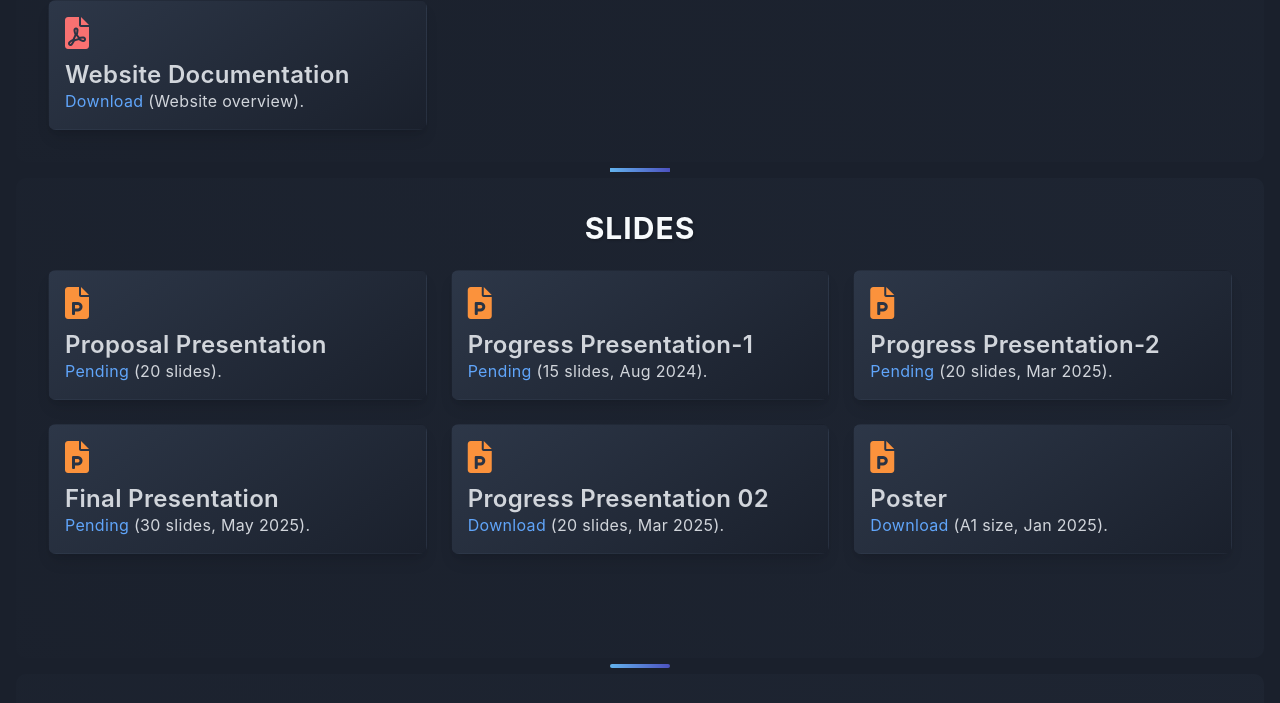
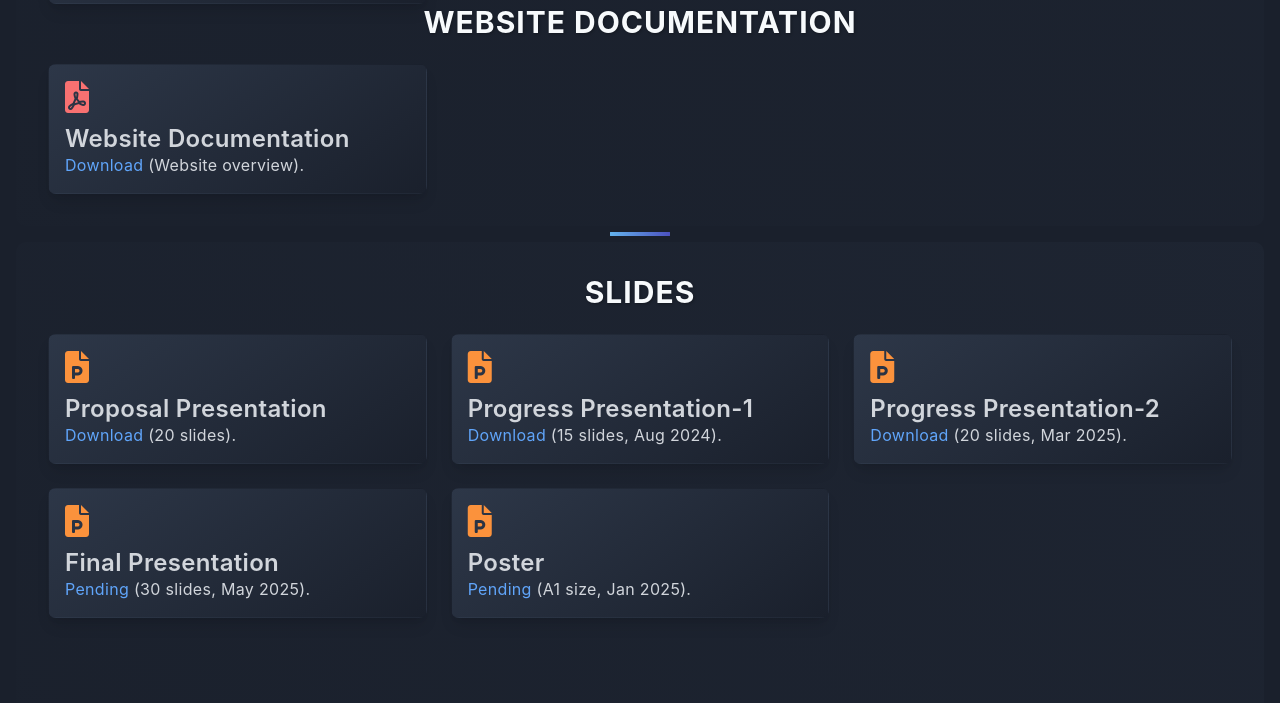
Before and after one commit to IT21278280/HazardDetectionWebsite, a plain HTML site: page index.html in a window 1280 px wide. Shown: the part 8582-9285 px from the top of the page. Drawn offline with nearby package versions, Linux system fonts and the light colour scheme.

Commit message:
Updated code files

```diff
--- a/index.html
+++ b/index.html
@@ -487,33 +487,33 @@
     <!-- Documents Section -->
     <section id="documents" class="section">
         <h2 class="section-title text-2xl md:text-3xl font-bold mb-4 md:mb-6">Documents</h2>
+        <button onclick="downloadAllFiles()" class="bg-blue-500 text-white p-2 rounded mb-4 md:mb-6 text-sm md:text-base hover:bg-blue-600 transition-colors">Download All Documents</button>
         <h3 class="section-title text-2xl md:text-3xl font-bold mb-4 md:mb-6">Final Reports</h3>
         <div class="grid grid-cols-1 sm:grid-cols-2 lg:grid-cols-3 gap-4 md:gap-6">
             <div class="card bg-gray-800 p-3 md:p-4 text-gray-300 rounded-lg shadow-lg hover:shadow-xl transition-shadow">
                 <i class="fas fa-file-pdf fa-2x mb-2 md:mb-3 text-red-400"></i>
                 <h3 class="text-lg md:text-xl font-semibold">Group Final Report</h3>
-                <p class="text-sm md:text-base"><a href="assets/pdfs/24-25j-132_Group_Final_Report.pdf" class="text-blue-400 hover:underline" target="_blank" download>Download</a> (50 pages, covers all phases).</p>
+                <p class="text-sm md:text-base"><a href="assets/pdfs/FinalReports/24-25j-132_Group_Final_Report.pdf" class="text-blue-400 hover:underline" download>Download</a> (50 pages, covers all phases).</p>
             </div>
-            <!-- Note: Individual reports (IT21278280, IT21388316, etc.) not listed in directory; assuming they are in FinalReports folder -->
             <div class="card bg-gray-800 p-3 md:p-4 text-gray-300 rounded-lg shadow-lg hover:shadow-xl transition-shadow">
                 <i class="fas fa-file-pdf fa-2x mb-2 md:mb-3 text-red-400"></i>
                 <h3 class="text-lg md:text-xl font-semibold">IT21278280_Individual_FinalReport</h3>
-                <p class="text-sm md:text-base"><a href="assets/pdfs/FinalReports/IT21278280_Individual_FinalReport.pdf" class="text-blue-400 hover:underline" target="_blank" download>Download</a> (50 pages, covers all phases).</p>
+                <p class="text-sm md:text-base"><a href="assets/pdfs/FinalReports/IT21278280_Individual_FinalReport.pdf" class="text-blue-400 hover:underline" download>Download</a> (50 pages, covers all phases).</p>
             </div>
             <div class="card bg-gray-800 p-3 md:p-4 text-gray-300 rounded-lg shadow-lg hover:shadow-xl transition-shadow">
                 <i class="fas fa-file-pdf fa-2x mb-2 md:mb-3 text-red-400"></i>
                 <h3 class="text-lg md:text-xl font-semibold">IT21388316_IndividualReport</h3>
-                <p class="text-sm md:text-base"><a href="assets/pdfs/FinalReports/IT21388316_IndividualReport.pdf" class="text-blue-400 hover:underline" target="_blank" download>Download</a> (50 pages, covers all phases).</p>
+                <p class="text-sm md:text-base"><a href="assets/pdfs/FinalReports/IT21388316_IndividualReport.pdf" class="text-blue-400 hover:underline" download>Download</a> (50 pages, covers all phases).</p>
             </div>
             <div class="card bg-gray-800 p-3 md:p-4 text-gray-300 rounded-lg shadow-lg hover:shadow-xl transition-shadow">
                 <i class="fas fa-file-pdf fa-2x mb-2 md:mb-3 text-red-400"></i>
                 <h3 class="text-lg md:text-xl font-semibold">IT21219566_Individual_Final_Report</h3>
-                <p class="text-sm md:text-base"><a href="assets/pdfs/FinalReports/IT21219566_Individual_Final_Report.pdf" class="text-blue-400 hover:underline" target="_blank" download>Download</a> (50 pages, covers all phases).</p>
+                <p class="text-sm md:text-base"><a href="assets/pdfs/FinalReports/IT21219566_Individual_Final_Report.pdf" class="text-blue-400 hover:underline" download>Download</a> (50 pages, covers all phases).</p>
             </div>
             <div class="card bg-gray-800 p-3 md:p-4 text-gray-300 rounded-lg shadow-lg hover:shadow-xl transition-shadow">
                 <i class="fas fa-file-pdf fa-2x mb-2 md:mb-3 text-red-400"></i>
                 <h3 class="text-lg md:text-xl font-semibold">IT21229084_IndividualReport</h3>
-                <p class="text-sm md:text-base"><a href="assets/pdfs/FinalReports/IT21229084_IndividualReport.pdf" class="text-blue-400 hover:underline" target="_blank" download>Download</a> (50 pages, covers all phases).</p>
+                <p class="text-sm md:text-base"><a href="assets/pdfs/FinalReports/IT21229084_IndividualReport.pdf" class="text-blue-400 hover:underline" download>Download</a> (50 pages, covers all phases).</p>
             </div>
         </div>
         <h3 class="section-title text-2xl md:text-3xl font-bold mb-4 md:mb-6">Proposal Reports</h3>
@@ -521,28 +521,27 @@
             <div class="card bg-gray-800 p-3 md:p-4 text-gray-300 rounded-lg shadow-lg hover:shadow-xl transition-shadow">
                 <i class="fas fa-file-powerpoint fa-2x mb-2 md:mb-3 text-red-400"></i>
                 <h3 class="text-lg md:text-xl font-semibold">Proposal Presentation</h3>
-                <p class="text-sm md:text-base"><a href="assets/pdfs/ProposalReports/Proposal-Presentation_24-25J-132.pptx" class="text-blue-400 hover:underline" target="_blank" download>Download</a> (50 pages, covers all phases).</p>
+                <p class="text-sm md:text-base"><a href="assets/pdfs/ProposalReports/Proposal-Presentation_24-25J-132.pptx" class="text-blue-400 hover:underline" download>Download</a> (50 pages, covers all phases).</p>
             </div>
-            <!-- Note: Individual proposal reports not listed in directory; assuming they exist in ProposalReports -->
             <div class="card bg-gray-800 p-3 md:p-4 text-gray-300 rounded-lg shadow-lg hover:shadow-xl transition-shadow">
                 <i class="fas fa-file-pdf fa-2x mb-2 md:mb-3 text-red-400"></i>
                 <h3 class="text-lg md:text-xl font-semibold">Proposal-report_24-25J-132_IT21219566_Thathsara_SMK</h3>
-                <p class="text-sm md:text-base"><a href="assets/pdfs/ProposalReports/Proposal-report_24-25J-132_IT21219566_Thathsara_SMK.pdf" class="text-blue-400 hover:underline" target="_blank" download>Download</a> (10 pages, design specs).</p>
+                <p class="text-sm md:text-base"><a href="assets/pdfs/ProposalReports/Proposal-report_24-25J-132_IT21219566_Thathsara_SMK.pdf" class="text-blue-400 hover:underline" download>Download</a> (10 pages, design specs).</p>
             </div>
             <div class="card bg-gray-800 p-3 md:p-4 text-gray-300 rounded-lg shadow-lg hover:shadow-xl transition-shadow">
                 <i class="fas fa-file-pdf fa-2x mb-2 md:mb-3 text-red-400"></i>
                 <h3 class="text-lg md:text-xl font-semibold">Proposal-report_24-25J-132_IT21278280_Fernando_WTRP</h3>
-                <p class="text-sm md:text-base"><a href="assets/pdfs/ProposalReports/Proposal-report_24-25J-132_IT21278280_Fernando_WTRP.pdf" class="text-blue-400 hover:underline" target="_blank" download>Download</a> (10 pages, design specs).</p>
+                <p class="text-sm md:text-base"><a href="assets/pdfs/ProposalReports/Proposal-report_24-25J-132_IT21278280_Fernando_WTRP.pdf" class="text-blue-400 hover:underline" download>Download</a> (10 pages, design specs).</p>
             </div>
             <div class="card bg-gray-800 p-3 md:p-4 text-gray-300 rounded-lg shadow-lg hover:shadow-xl transition-shadow">
                 <i class="fas fa-file-pdf fa-2x mb-2 md:mb-3 text-red-400"></i>
                 <h3 class="text-lg md:text-xl font-semibold">Proposal-report_24-25J-132_IT21229084_Iroshan_GHM</h3>
-                <p class="text-sm md:text-base"><a href="assets/pdfs/ProposalReports/Proposal-report_24-25J-132_IT21229084_Iroshan_GHM.pdf" class="text-blue-400 hover:underline" target="_blank" download>Download</a> (10 pages, design specs).</p>
+                <p class="text-sm md:text-base"><a href="assets/pdfs/ProposalReports/Proposal-report_24-25J-132_IT21229084_Iroshan_GHM.pdf" class="text-blue-400 hover:underline" download>Download</a> (10 pages, design specs).</p>
             </div>
             <div class="card bg-gray-800 p-3 md:p-4 text-gray-300 rounded-lg shadow-lg hover:shadow-xl transition-shadow">
                 <i class="fas fa-file-pdf fa-2x mb-2 md:mb-3 text-red-400"></i>
                 <h3 class="text-lg md:text-xl font-semibold">Proposal-report_24-25J-132_IT21388316_Rathnayake_RMSN</h3>
-                <p class="text-sm md:text-base"><a href="assets/pdfs/ProposalReports/Proposal-report_24-25J-132_IT21388316_Rathnayake_RMSN.pdf" class="text-blue-400 hover:underline" target="_blank" download>Download</a> (10 pages, design specs).</p>
+                <p class="text-sm md:text-base"><a href="assets/pdfs/ProposalReports/Proposal-report_24-25J-132_IT21388316_Rathnayake_RMSN.pdf" class="text-blue-400 hover:underline" download>Download</a> (10 pages, design specs).</p>
             </div>
         </div>
         <h3 class="section-title text-2xl md:text-3xl font-bold mb-4 md:mb-6">Progress Presentation 1</h3>
@@ -550,7 +549,7 @@
             <div class="card bg-gray-800 p-3 md:p-4 text-gray-300 rounded-lg shadow-lg hover:shadow-xl transition-shadow">
                 <i class="fas fa-file-powerpoint fa-2x mb-2 md:mb-3 text-red-400"></i>
                 <h3 class="text-lg md:text-xl font-semibold">PP1-Presentation-slide_24-25J-132</h3>
-                <p class="text-sm md:text-base"><a href="assets/pdfs/ProgressPresentation1/PP1-Presentation-slide_24-25J-132.pptx" class="text-blue-400 hover:underline" target="_blank" download>Download</a> (50 pages, covers all phases).</p>
+                <p class="text-sm md:text-base"><a href="assets/pdfs/ProgressPresentation1/PP1-Presentation-slide_24-25J-132.pptx" class="text-blue-400 hover:underline" download>Download</a> (50 pages, covers all phases).</p>
             </div>
         </div>
         <h3 class="section-title text-2xl md:text-3xl font-bold mb-4 md:mb-6">Progress Presentation 2</h3>
@@ -558,21 +557,20 @@
             <div class="card bg-gray-800 p-3 md:p-4 text-gray-300 rounded-lg shadow-lg hover:shadow-xl transition-shadow">
                 <i class="fas fa-file-powerpoint fa-2x mb-2 md:mb-3 text-red-400"></i>
                 <h3 class="text-lg md:text-xl font-semibold">PP2-Presentation-slide_24-25J-132</h3>
-                <p class="text-sm md:text-base"><a href="assets/pdfs/ProgressPresentation2/PP2-Presentation-slide_24-25J-132_(2).pptx" class="text-blue-400 hover:underline" target="_blank" download>Download</a> (50 pages, covers all phases).</p>
+                <p class="text-sm md:text-base"><a href="assets/pdfs/ProgressPresentation2/PP2-Presentation-slide_24-25J-132_(2).pptx" class="text-blue-400 hover:underline" download>Download</a> (50 pages, covers all phases).</p>
             </div>
         </div>
         <h3 class="section-title text-2xl md:text-3xl font-bold mb-4 md:mb-6">Research Papers</h3>
         <div class="grid grid-cols-1 sm:grid-cols-2 lg:grid-cols-3 gap-4 md:gap-6">
-            <!-- Note: Research paper files not listed in directory; assuming they exist in ResearchPapers -->
             <div class="card bg-gray-800 p-3 md:p-4 text-gray-300 rounded-lg shadow-lg hover:shadow-xl transition-shadow">
                 <i class="fas fa-file-pdf fa-2x mb-2 md:mb-3 text-red-400"></i>
                 <h3 class="text-lg md:text-xl font-semibold">Research-Paper_24-25J-132</h3>
-                <p class="text-sm md:text-base"><a href="assets/pdfs/ResearchPapers/Research-Paper_24-25J-132.pdf" class="text-blue-400 hover:underline" target="_blank" download>Download</a> (50 pages, covers all phases).</p>
+                <p class="text-sm md:text-base"><a href="assets/pdfs/ResearchPapers/Research-Paper_24-25J-132.pdf" class="text-blue-400 hover:underline" download>Download</a> (50 pages, covers all phases).</p>
             </div>
             <div class="card bg-gray-800 p-3 md:p-4 text-gray-300 rounded-lg shadow-lg hover:shadow-xl transition-shadow">
                 <i class="fas fa-file-pdf fa-2x mb-2 md:mb-3 text-red-400"></i>
                 <h3 class="text-lg md:text-xl font-semibold">Real time Siren detection and haptic alert system for deaf drivers using edge ai and iot</h3>
-                <p class="text-sm md:text-base"><a href="assets/pdfs/ResearchPapers/Real_time_Siren_detection_and_haptic_alert_system_for_deaf_drivers_using_edge_ai_and_iot.pdf" class="text-blue-400 hover:underline" target="_blank" download>Download</a> (50 pages, covers all phases).</p>
+                <p class="text-sm md:text-base"><a href="assets/pdfs/ResearchPapers/Real_time_Siren_detection_and_haptic_alert_system_for_deaf_drivers_using_edge_ai_and_iot.pdf" class="text-blue-400 hover:underline" download>Download</a> (50 pages, covers all phases).</p>
             </div>
         </div>
         <h3 class="section-title text-2xl md:text-3xl font-bold mb-4 md:mb-6">Project Registration Documents</h3>
@@ -580,7 +578,7 @@
             <div class="card bg-gray-800 p-3 md:p-4 text-gray-300 rounded-lg shadow-lg hover:shadow-xl transition-shadow">
                 <i class="fas fa-file-pdf fa-2x mb-2 md:mb-3 text-red-400"></i>
                 <h3 class="text-lg md:text-xl font-semibold">RETAF_24-25J-132</h3>
-                <p class="text-sm md:text-base"><a href="assets/pdfs/ProjectRegistrationDoc/RETAF_24-25J-132.pdf" class="text-blue-400 hover:underline" target="_blank" download>Download</a> (50 pages, covers all phases).</p>
+                <p class="text-sm md:text-base"><a href="assets/pdfs/ProjectRegistrationDoc/RETAF_24-25J-132.pdf" class="text-blue-400 hover:underline" download>Download</a> (50 pages, covers all phases).</p>
             </div>
         </div>
         <h3 class="section-title text-2xl md:text-3xl font-bold mb-4 md:mb-6">Website Documentation</h3>
@@ -588,7 +586,7 @@
             <div class="card bg-gray-800 p-3 md:p-4 text-gray-300 rounded-lg shadow-lg hover:shadow-xl transition-shadow">
                 <i class="fas fa-file-pdf fa-2x mb-2 md:mb-3 text-red-400"></i>
                 <h3 class="text-lg md:text-xl font-semibold">Website Documentation</h3>
-                <p class="text-sm md:text-base"><a href="assets/pdfs/Web site.pdf" class="text-blue-400 hover:underline" target="_blank" download>Download</a> (Website overview).</p>
+                <p class="text-sm md:text-base"><a href="assets/pdfs/Web site.pdf" class="text-blue-400 hover:underline" download>Download</a> (Website overview).</p>
             </div>
         </div>
     </section>
@@ -600,50 +598,27 @@
             <div class="card bg-gray-800 p-3 md:p-4 text-gray-300 rounded-lg shadow-lg hover:shadow-xl transition-shadow">
                 <i class="fas fa-file-powerpoint fa-2x mb-2 md:mb-3 text-orange-400"></i>
                 <h3 class="text-lg md:text-xl font-semibold">Proposal Presentation</h3>
-                <p class="text-sm md:text-base">
-                    <!-- TODO: Update link to actual file path -->
-                    <a href="#" class="text-blue-400 hover:underline" target="_blank">Pending</a> (20 slides).
-                </p>
+                <p class="text-sm md:text-base"><a href="assets/pdfs/ProposalReports/Proposal-Presentation_24-25J-132.pptx" class="text-blue-400 hover:underline" download>Download</a> (20 slides).</p>
             </div>
             <div class="card bg-gray-800 p-3 md:p-4 text-gray-300 rounded-lg shadow-lg hover:shadow-xl transition-shadow">
                 <i class="fas fa-file-powerpoint fa-2x mb-2 md:mb-3 text-orange-400"></i>
                 <h3 class="text-lg md:text-xl font-semibold">Progress Presentation-1</h3>
-                <p class="text-sm md:text-base">
-                    <!-- TODO: Update link to actual file path -->
-                    <a href="#" class="text-blue-400 hover:underline" target="_blank">Pending</a> (15 slides, Aug 2024).
-                </p>
+                <p class="text-sm md:text-base"><a href="assets/pdfs/ProgressPresentation1/PP1-Presentation-slide_24-25J-132.pptx" class="text-blue-400 hover:underline" download>Download</a> (15 slides, Aug 2024).</p>
             </div>
             <div class="card bg-gray-800 p-3 md:p-4 text-gray-300 rounded-lg shadow-lg hover:shadow-xl transition-shadow">
                 <i class="fas fa-file-powerpoint fa-2x mb-2 md:mb-3 text-orange-400"></i>
                 <h3 class="text-lg md:text-xl font-semibold">Progress Presentation-2</h3>
-                <p class="text-sm md:text-base">
-                    <!-- TODO: Update link to actual file path -->
-                    <a href="#" class="text-blue-400 hover:underline" target="_blank">Pending</a> (20 slides, Mar 2025).
-                </p>
+                <p class="text-sm md:text-base"><a href="assets/pdfs/ProgressPresentation2/PP2-Presentation-slide_24-25J-132_(2).pptx" class="text-blue-400 hover:underline" download>Download</a> (20 slides, Mar 2025).</p>
             </div>
             <div class="card bg-gray-800 p-3 md:p-4 text-gray-300 rounded-lg shadow-lg hover:shadow-xl transition-shadow">
                 <i class="fas fa-file-powerpoint fa-2x mb-2 md:mb-3 text-orange-400"></i>
                 <h3 class="text-lg md:text-xl font-semibold">Final Presentation</h3>
-                <p class="text-sm md:text-base">
-                    <!-- TODO: Update link to actual file path -->
-                    <a href="#" class="text-blue-400 hover:underline" target="_blank">Pending</a> (30 slides, May 2025).
-                </p>
-            </div>
-            <div class="card bg-gray-800 p-3 md:p-4 text-gray-300 rounded-lg shadow-lg hover:shadow-xl transition-shadow">
-                <i class="fas fa-file-powerpoint fa-2x mb-2 md:mb-3 text-orange-400"></i>
-                <h3 class="text-lg md:text-xl font-semibold">Progress Presentation 02</h3>
-                <p class="text-sm md:text-base">
-                    <!-- Note: Duplicate entry for Progress Presentation 02; verify if intentional -->
-                    <a href="assets/pdfs/ProgressPresentation2/PP2-Presentation-slide_24-25J-132_(2).pptx" class="text-blue-400 hover:underline" target="_blank" download>Download</a> (20 slides, Mar 2025).
-                </p>
+                <p class="text-sm md:text-base"><a href="#" class="text-blue-400 hover:underline">Pending</a> (30 slides, May 2025).</p>
             </div>
             <div class="card bg-gray-800 p-3 md:p-4 text-gray-300 rounded-lg shadow-lg hover:shadow-xl transition-shadow">
                 <i class="fas fa-file-powerpoint fa-2x mb-2 md:mb-3 text-orange-400"></i>
                 <h3 class="text-lg md:text-xl font-semibold">Poster</h3>
-                <p class="text-sm md:text-base">
-                    <!-- TODO: Update link to actual file path -->
-                    <a href="#" class="text-blue-400 hover:underline" target="_blank">Download</a> (A1 size, Jan 2025).
-                </p>
+                <p class="text-sm md:text-base"><a href="#" class="text-blue-400 hover:underline">Pending</a> (A1 size, Jan 2025).</p>
             </div>
         </div>
     </section>
@@ -733,15 +708,43 @@
         <p class="text-sm md:text-base">© 2025 RP Team, SLIIT. All rights reserved.</p>
     </footer>
 
-    <!-- Fallback JavaScript for scrollToTop -->
+    <!-- JavaScript for scrollToTop and Download All -->
     <script type="text/javascript">
         function scrollToTop() {
             window.scrollTo({ top: 0, behavior: 'smooth' });
+        }
+
+        function downloadAllFiles() {
+            const files = [
+                "assets/pdfs/FinalReports/24-25j-132_Group_Final_Report.pdf",
+                "assets/pdfs/FinalReports/IT21278280_Individual_FinalReport.pdf",
+                "assets/pdfs/FinalReports/IT21388316_IndividualReport.pdf",
+                "assets/pdfs/FinalReports/IT21219566_Individual_Final_Report.pdf",
+                "assets/pdfs/FinalReports/IT21229084_IndividualReport.pdf",
+                "assets/pdfs/ProposalReports/Proposal-Presentation_24-25J-132.pptx",
+                "assets/pdfs/ProposalReports/Proposal-report_24-25J-132_IT21219566_Thathsara_SMK.pdf",
+                "assets/pdfs/ProposalReports/Proposal-report_24-25J-132_IT21278280_Fernando_WTRP.pdf",
+                "assets/pdfs/ProposalReports/Proposal-report_24-25J-132_IT21229084_Iroshan_GHM.pdf",
+                "assets/pdfs/ProposalReports/Proposal-report_24-25J-132_IT21388316_Rathnayake_RMSN.pdf",
+                "assets/pdfs/ProgressPresentation1/PP1-Presentation-slide_24-25J-132.pptx",
+                "assets/pdfs/ProgressPresentation2/PP2-Presentation-slide_24-25J-132_(2).pptx",
+                "assets/pdfs/ResearchPapers/Research-Paper_24-25J-132.pdf",
+                "assets/pdfs/ResearchPapers/Real_time_Siren_detection_and_haptic_alert_system_for_deaf_drivers_using_edge_ai_and_iot.pdf",
+                "assets/pdfs/ProjectRegistrationDoc/RETAF_24-25J-132.pdf",
+                "assets/pdfs/Web site.pdf"
+            ];
+
+            files.forEach(file => {
+                const link = document.createElement('a');
+                link.href = file;
+                link.download = file.split('/').pop();
+                document.body.appendChild(link);
+                link.click();
+                document.body.removeChild(link);
+            });
         }
     </script>
     <!-- Custom JavaScript -->
     <script type="text/javascript" src="assets/js/script.js"></script>
 </body>
 </html>
-
-<!-- Complete -->
```
Also changed, not shown: 1 other file.
